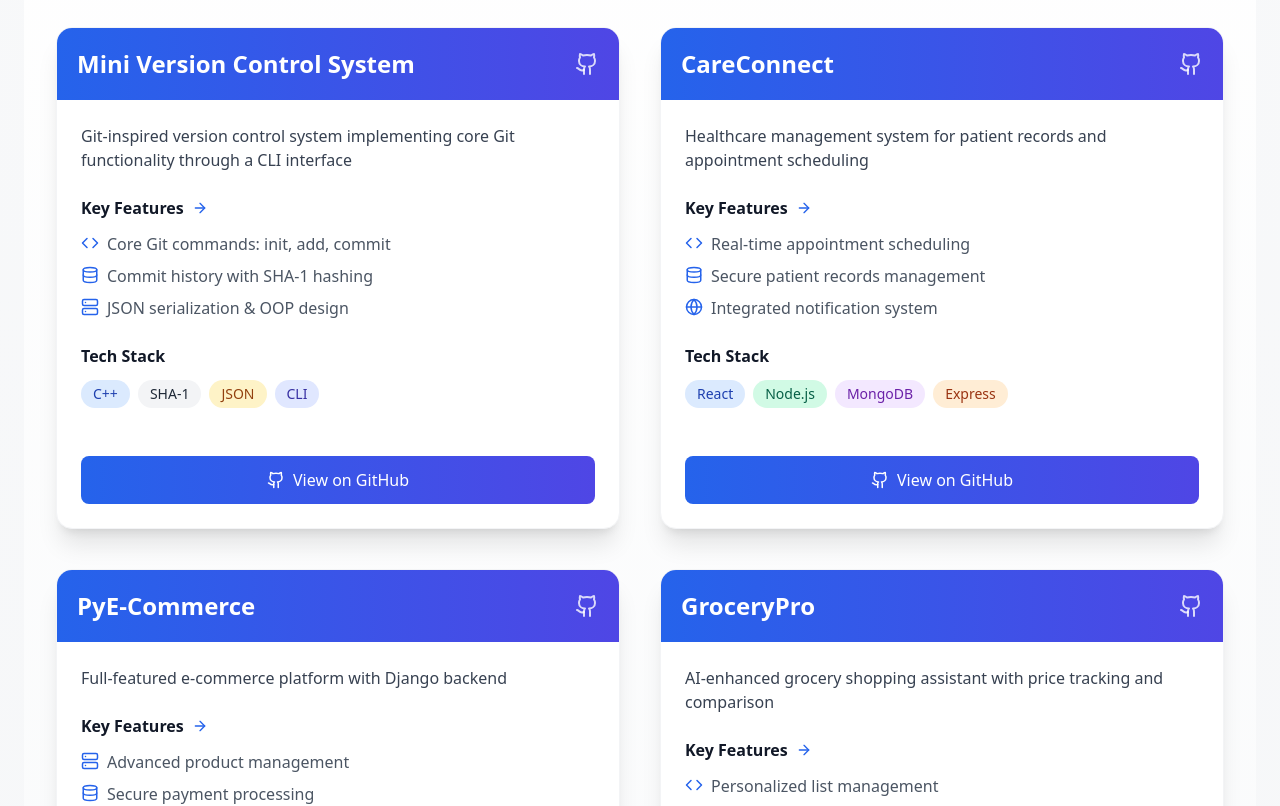
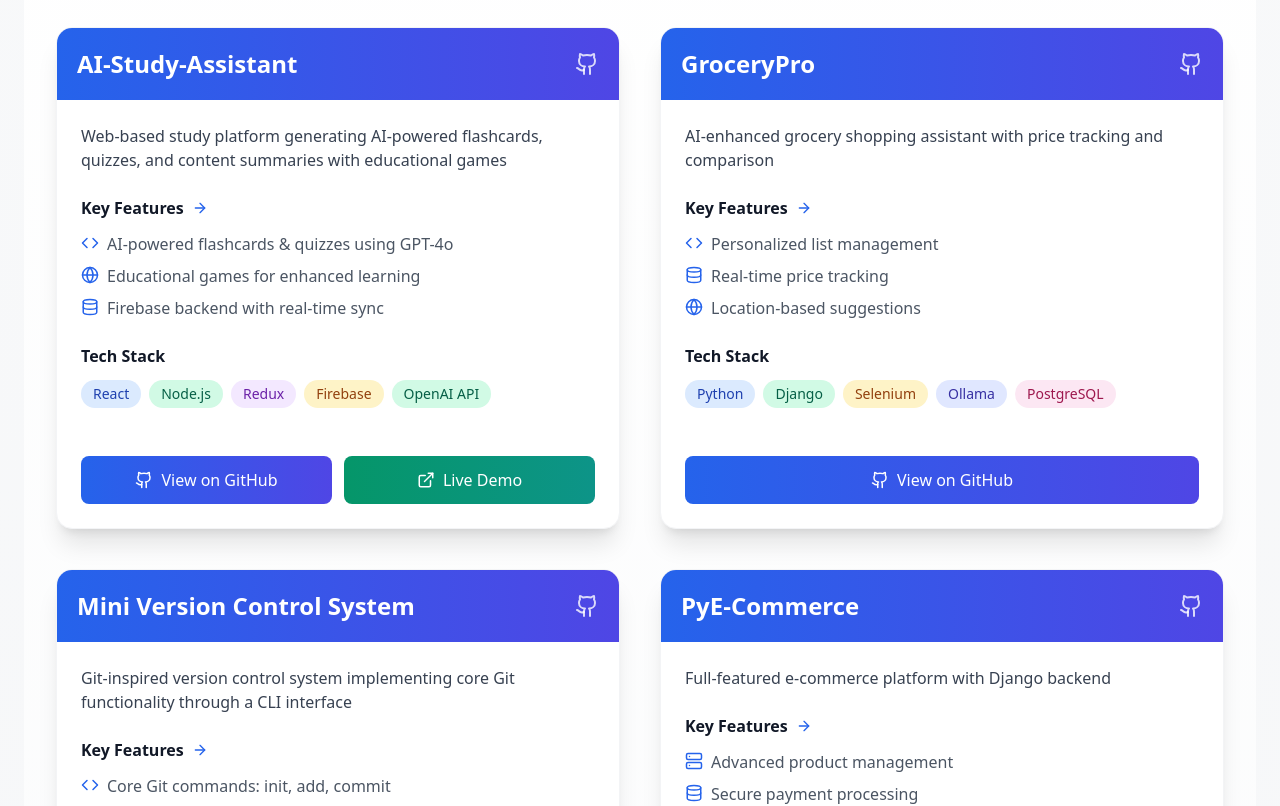
Before and after one commit to Sabbir999/portfolio, a React (Vite) app in the folder project/: page / in a window 1280 px wide. Shown: the part 1700-2506 px from the top of the page. Built offline with nearby package versions, Linux system fonts and the light colour scheme.

Commit message:
Update Contact and Projects components, replace resume PDF file

```diff
--- a/project/src/components/Contact.tsx
+++ b/project/src/components/Contact.tsx
@@ -1,6 +1,50 @@
-import { Mail, Linkedin, Github, Send } from 'lucide-react';
+import { Mail, Linkedin, Github, Send, CheckCircle, AlertCircle } from 'lucide-react';
+import { useState } from 'react';
 
 const Contact = () => {
+  const [formData, setFormData] = useState({
+    name: '',
+    email: '',
+    message: ''
+  });
+  const [status, setStatus] = useState<'idle' | 'loading' | 'success' | 'error'>('idle');
+  const [errorMessage, setErrorMessage] = useState('');
+
+  const handleChange = (e: React.ChangeEvent<HTMLInputElement | HTMLTextAreaElement>) => {
+    setFormData({
+      ...formData,
+      [e.target.name]: e.target.value
+    });
+  };
+
+  const handleSubmit = (e: React.FormEvent) => {
+    e.preventDefault();
+    setStatus('loading');
+    setErrorMessage('');
+
+    // Validate form
+    if (!formData.name || !formData.email || !formData.message) {
+      setStatus('error');
+      setErrorMessage('Please fill in all fields');
+      return;
+    }
+
+    // Create mailto link with pre-filled content
+    const subject = encodeURIComponent(`Portfolio Contact from ${formData.name}`);
+    const body = encodeURIComponent(
+      `Name: ${formData.name}\nEmail: ${formData.email}\n\nMessage:\n${formData.message}`
+    );
+    const mailtoLink = `mailto:srsabbir206@gmail.com?subject=${subject}&body=${body}`;
+
+    // Open email client
+    window.location.href = mailtoLink;
+
+    // Show success message
+    setStatus('success');
+    setFormData({ name: '', email: '', message: '' });
+    setTimeout(() => setStatus('idle'), 5000);
+  };
+
   return (
     <section className="py-16 px-4 sm:px-6 lg:px-8 bg-gradient-to-b from-gray-50 to-white">
       <div className="max-w-7xl mx-auto">
@@ -8,7 +52,6 @@
           <h2 className="text-4xl md:text-5xl font-bold bg-clip-text text-transparent bg-gradient-to-r from-blue-600 to-indigo-600">
             Let's Connect
           </h2>
-          {/*<div className="h-1 w-full bg-blue-600 mx-auto mt-4 rounded-full"></div> */}
           <p className="mt-6 text-xl text-gray-600 max-w-3xl mx-auto">
             I'm always open to discussing new opportunities, collaborations, or tech in general
           </p>
@@ -71,43 +114,71 @@
           {/* Contact Form */}
           <div className="bg-white rounded-2xl shadow-xl p-8 border border-gray-100">
             <h3 className="text-2xl font-bold text-gray-900 mb-6">Send a Message</h3>
-            <form className="space-y-6">
+
+            {status === 'success' && (
+              <div className="mb-6 p-4 bg-green-50 border border-green-200 rounded-lg flex items-center gap-3">
+                <CheckCircle className="text-green-600" size={24} />
+                <p className="text-green-800">Message sent successfully! I'll get back to you soon.</p>
+              </div>
+            )}
+
+            {status === 'error' && (
+              <div className="mb-6 p-4 bg-red-50 border border-red-200 rounded-lg flex items-center gap-3">
+                <AlertCircle className="text-red-600" size={24} />
+                <p className="text-red-800">{errorMessage}</p>
+              </div>
+            )}
+
+            <form onSubmit={handleSubmit} className="space-y-6">
               <div>
-                <label htmlFor="name" className="block text-gray-700 mb-2">Name</label>
+                <label htmlFor="name" className="block text-gray-700 mb-2 font-medium">Name</label>
                 <input
                   type="text"
                   id="name"
+                  name="name"
+                  value={formData.name}
+                  onChange={handleChange}
                   className="w-full px-4 py-3 border border-gray-300 rounded-lg focus:ring-2 focus:ring-blue-500 focus:border-blue-500 transition"
                   placeholder="Your name"
+                  required
                 />
               </div>
 
               <div>
-                <label htmlFor="email" className="block text-gray-700 mb-2">Email</label>
+                <label htmlFor="email" className="block text-gray-700 mb-2 font-medium">Email</label>
                 <input
                   type="email"
                   id="email"
+                  name="email"
+                  value={formData.email}
+                  onChange={handleChange}
                   className="w-full px-4 py-3 border border-gray-300 rounded-lg focus:ring-2 focus:ring-blue-500 focus:border-blue-500 transition"
                   placeholder="your.email@example.com"
+                  required
                 />
               </div>
 
               <div>
-                <label htmlFor="message" className="block text-gray-700 mb-2">Message</label>
+                <label htmlFor="message" className="block text-gray-700 mb-2 font-medium">Message</label>
                 <textarea
                   id="message"
+                  name="message"
+                  value={formData.message}
+                  onChange={handleChange}
                   rows={5}
-                  className="w-full px-4 py-3 border border-gray-300 rounded-lg focus:ring-2 focus:ring-blue-500 focus:border-blue-500 transition"
+                  className="w-full px-4 py-3 border border-gray-300 rounded-lg focus:ring-2 focus:ring-blue-500 focus:border-blue-500 transition resize-none"
                   placeholder="Your message here..."
+                  required
                 ></textarea>
               </div>
 
               <button
                 type="submit"
-                className="w-full inline-flex justify-center items-center gap-2 bg-gradient-to-r from-blue-600 to-indigo-600 text-white py-4 px-6 rounded-lg hover:from-blue-700 hover:to-indigo-700 transition-all duration-300 font-medium shadow-lg shadow-blue-500/20"
+                disabled={status === 'loading'}
+                className="w-full inline-flex justify-center items-center gap-2 bg-gradient-to-r from-blue-600 to-indigo-600 text-white py-4 px-6 rounded-lg hover:from-blue-700 hover:to-indigo-700 transition-all duration-300 font-medium shadow-lg shadow-blue-500/20 disabled:opacity-50 disabled:cursor-not-allowed"
               >
                 <Send size={20} />
-                <span>Send Message</span>
+                <span>{status === 'loading' ? 'Sending...' : 'Send Message'}</span>
               </button>
             </form>
           </div>
--- a/project/src/components/Projects.tsx
+++ b/project/src/components/Projects.tsx
@@ -1,6 +1,42 @@
-import { Github, Code, Database, Globe, Server, ArrowRight } from 'lucide-react';
+import { Github, Code, Database, Globe, Server, ArrowRight, ExternalLink } from 'lucide-react';
 
 const projects = [
+  {
+    name: "AI-Study-Assistant",
+    description: "Web-based study platform generating AI-powered flashcards, quizzes, and content summaries with educational games",
+    githubLink: "https://github.com/Sabbir999/AI-Study-Assistant",
+    demoLink: "https://educompanion-857da.web.app/",
+    techStack: [
+      { name: "React", color: "bg-blue-100 text-blue-800" },
+      { name: "Node.js", color: "bg-emerald-100 text-emerald-800" },
+      { name: "Redux", color: "bg-purple-100 text-purple-800" },
+      { name: "Firebase", color: "bg-amber-100 text-amber-800" },
+      { name: "OpenAI API", color: "bg-emerald-100 text-emerald-800" }
+    ],
+    features: [
+      { icon: Code, text: "AI-powered flashcards & quizzes using GPT-4o" },
+      { icon: Globe, text: "Educational games for enhanced learning" },
+      { icon: Database, text: "Firebase backend with real-time sync" }
+    ]
+  },
+  {
+    name: "GroceryPro",
+    description: "AI-enhanced grocery shopping assistant with price tracking and comparison",
+    githubLink: "https://github.com/Prangon108/GroceryPro",
+    techStack: [
+      { name: "Python", color: "bg-blue-100 text-blue-800" },
+      { name: "Django", color: "bg-emerald-100 text-emerald-800" },
+      { name: "Selenium", color: "bg-amber-100 text-amber-800" },
+      { name: "Ollama", color: "bg-indigo-100 text-indigo-800" },
+      { name: "PostgreSQL", color: "bg-pink-100 text-pink-800" }
+    ],
+    features: [
+      { icon: Code, text: "Personalized list management" },
+      { icon: Database, text: "Real-time price tracking" },
+      { icon: Globe, text: "Location-based suggestions" }
+    ]
+  },
+
   {
     name: "Mini Version Control System",
     description:
@@ -19,22 +55,6 @@
     ]
   },
   {
-    name: "CareConnect",
-    description: "Healthcare management system for patient records and appointment scheduling",
-    githubLink: "https://github.com/WSU-4110/CareConnect.git",
-    techStack: [
-      { name: "React", color: "bg-blue-100 text-blue-800" },
-      { name: "Node.js", color: "bg-emerald-100 text-emerald-800" },
-      { name: "MongoDB", color: "bg-purple-100 text-purple-800" },
-      { name: "Express", color: "bg-orange-100 text-orange-800" }
-    ],
-    features: [
-      { icon: Code, text: "Real-time appointment scheduling" },
-      { icon: Database, text: "Secure patient records management" },
-      { icon: Globe, text: "Integrated notification system" }
-    ]
-  },
-  {
     name: "PyE-Commerce",
     description: "Full-featured e-commerce platform with Django backend",
     githubLink: "https://github.com/Sabbir999/PyE-Commerce.git",
@@ -50,21 +70,21 @@
       { icon: Globe, text: "Responsive UI/UX design" }
     ]
   },
+
   {
-    name: "GroceryPro",
-    description: "AI-enhanced grocery shopping assistant with price tracking and comparison",
-    githubLink: "https://github.com/Prangon108/GroceryPro",
+    name: "CareConnect",
+    description: "Full-stack healthcare platform connecting users with professionals and enabling peer-to-peer communication with scalable architecture",
+    githubLink: "https://github.com/WSU-4110/CareConnect.git",
     techStack: [
-      { name: "Python", color: "bg-blue-100 text-blue-800" },
+      { name: "React", color: "bg-blue-100 text-blue-800" },
       { name: "Django", color: "bg-emerald-100 text-emerald-800" },
-      { name: "Selenium", color: "bg-amber-100 text-amber-800" },
-      { name: "Ollama", color: "bg-indigo-100 text-indigo-800" },
-      { name: "PostgreSQL", color: "bg-pink-100 text-pink-800" }
+      { name: "SQL", color: "bg-purple-100 text-purple-800" },
+      { name: "REST API", color: "bg-orange-100 text-orange-800" }
     ],
     features: [
-      { icon: Code, text: "Personalized list management" },
-      { icon: Database, text: "Real-time price tracking" },
-      { icon: Globe, text: "Location-based suggestions" }
+      { icon: Globe, text: "Professional-user connection system" },
+      { icon: Server, text: "Integrated REST APIs & full-stack frameworks" },
+      { icon: Database, text: "Optimized SQL database management" }
     ]
   }
 ];
@@ -77,7 +97,6 @@
           <h2 className="text-4xl md:text-5xl font-bold bg-clip-text text-transparent bg-gradient-to-r from-blue-600 to-indigo-600">
             Featured Projects
           </h2>
-          {/*<div className="h-1 w-full bg-blue-600 mx-auto mt-4 rounded-full"></div> */}
           <p className="mt-6 text-xl text-gray-600 max-w-3xl mx-auto">
             Explore my technical projects showcasing full-stack development, system design, and problem-solving skills
           </p>
@@ -138,15 +157,28 @@
               </div>
 
               <div className="mt-auto px-6 pb-6">
+                <div className="flex gap-3">
                   <a
                     href={project.githubLink}
-                  className="w-full inline-flex justify-center items-center gap-2 bg-gradient-to-r from-blue-600 to-indigo-600 text-white py-3 px-4 rounded-lg hover:from-blue-700 hover:to-indigo-700 transition-all duration-300 font-medium"
+                    className="flex-1 inline-flex justify-center items-center gap-2 bg-gradient-to-r from-blue-600 to-indigo-600 text-white py-3 px-4 rounded-lg hover:from-blue-700 hover:to-indigo-700 transition-all duration-300 font-medium"
                     target="_blank"
                     rel="noopener noreferrer"
                   >
                     <Github size={18} />
                     <span>View on GitHub</span>
                   </a>
+                  {project.demoLink && (
+                    <a
+                      href={project.demoLink}
+                      className="flex-1 inline-flex justify-center items-center gap-2 bg-gradient-to-r from-emerald-600 to-teal-600 text-white py-3 px-4 rounded-lg hover:from-emerald-700 hover:to-teal-700 transition-all duration-300 font-medium"
+                      target="_blank"
+                      rel="noopener noreferrer"
+                    >
+                      <ExternalLink size={18} />
+                      <span>Live Demo</span>
+                    </a>
+                  )}
+                </div>
               </div>
             </div>
           ))}
```
Also changed, not shown: 2 other files (tests, documents, lock files or other folders). Lines whose indentation alone changed are shown as unchanged.
